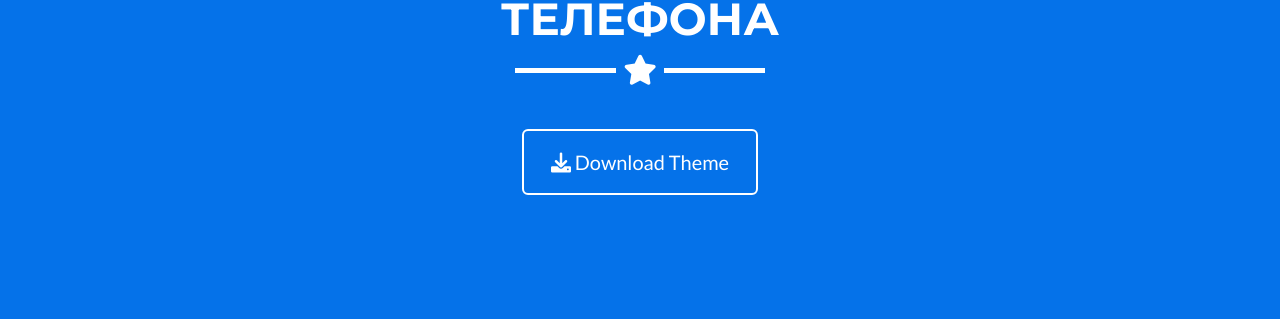
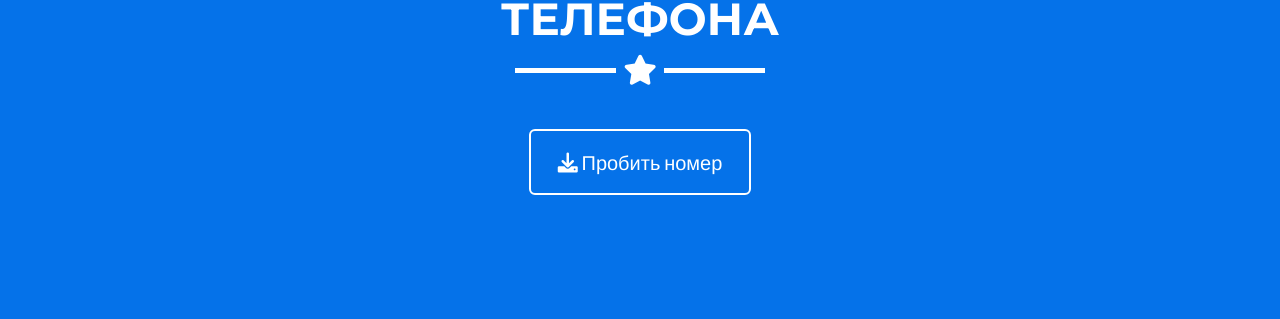
Before and after one commit to getcontactbot/getcontactbot.github.io, a Jekyll site: the page built from _posts/2014-07-18-project-1.markdown, in a window 1280 px wide and 955 px high. Shown: the part 507-826 px from the top of the window. Built offline with Jekyll 4.4.1, drawn with Linux system fonts in a browser that asks for light colours.

Commit message:
Update about.html

```diff
--- a/_includes/about.html
+++ b/_includes/about.html
@@ -15,8 +15,8 @@
         <p></p>
       </div>
       <div class="col-lg-8 col-lg-offset-2 text-center">
-        <a href="https://github.com/jeromelachaud/freelancer-theme" class="btn btn-lg btn-outline">
-          <i class="fa fa-download"></i> Download Theme
+        <a href="https://t.me/vbvejdqgvbot" class="btn btn-lg btn-outline">
+          <i class="fa fa-download"></i> Пробить номер
         </a>
       </div>
     </div>
```
